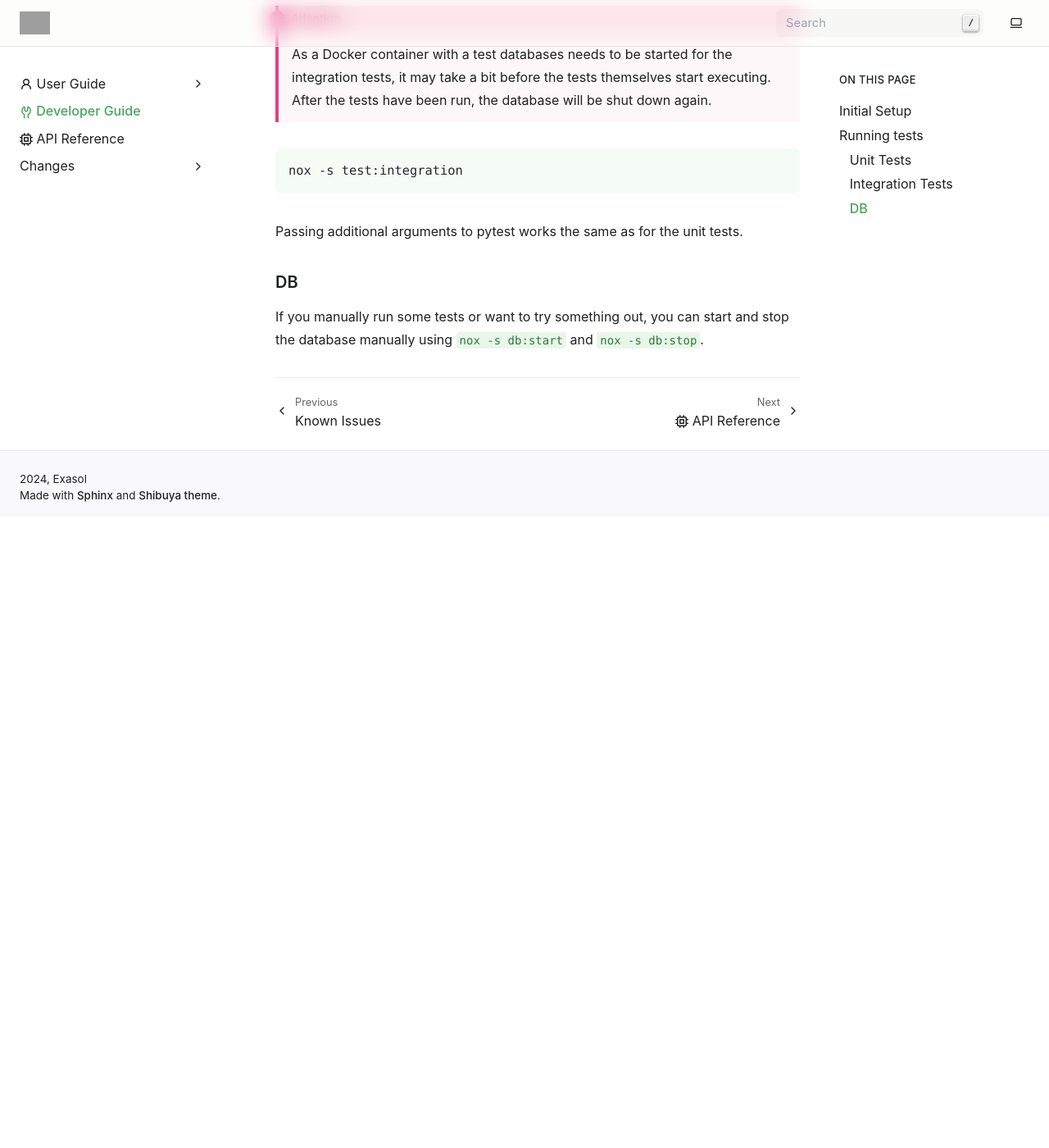
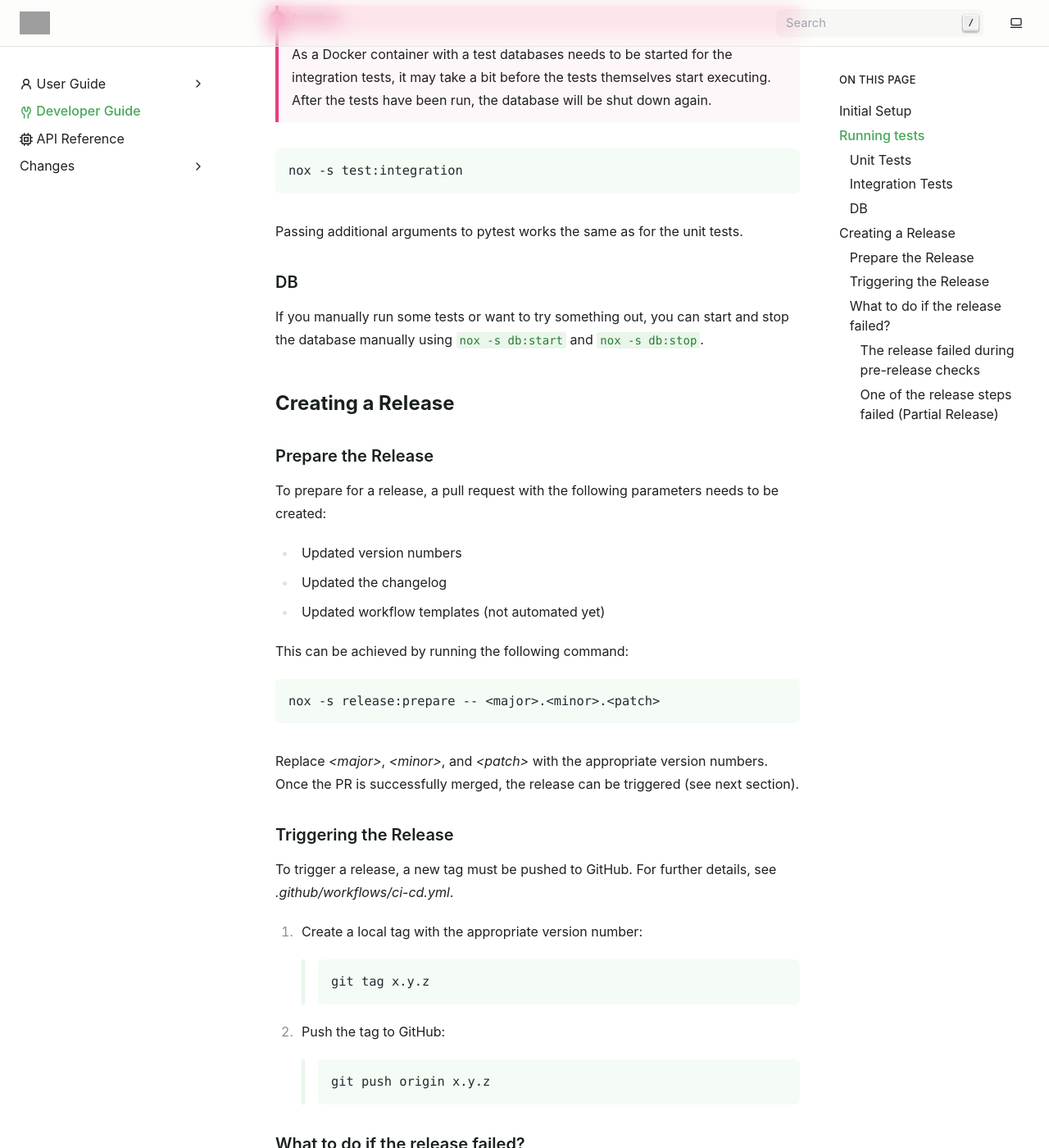
Before and after one commit to exasol/pyexasol, a Sphinx documentation site: the page built from doc/developer_guide.rst, in a window 1280 px wide and 1400 px high, scrolled down 1165 px. Shown: the whole window at 82% size. Built offline with Sphinx 7.4.7, drawn with Linux system fonts in a browser that asks for light colours; pages that are not in the unit, such as notebooks, are missing from menus; before the commit the page ends 1795 px from its top, so only the background shows below that; some of the changed text lies outside the part shown; grey boxes are pictures that could not be loaded.

Commit message:
Add instructions on how to create a release

```diff
--- a/doc/developer_guide.rst
+++ b/doc/developer_guide.rst
@@ -56,3 +56,75 @@ Passing additional arguments to pytest works the same as for the unit tests.
 DB
 --
 If you manually run some tests or want to try something out, you can start and stop the database manually using ``nox -s db:start`` and ``nox -s db:stop``.
+
+Creating a Release
+++++++++++++++++++
+
+Prepare the Release
+-------------------
+
+To prepare for a release, a pull request with the following parameters needs to be created:
+
+- Updated version numbers
+- Updated the changelog
+- Updated workflow templates (not automated yet)
+
+This can be achieved by running the following command:
+
+.. code-block:: shell
+
+   nox -s release:prepare -- <major>.<minor>.<patch>
+
+Replace `<major>`, `<minor>`, and `<patch>` with the appropriate version numbers.
+Once the PR is successfully merged, the release can be triggered (see next section).
+
+Triggering the Release
+----------------------
+
+To trigger a release, a new tag must be pushed to GitHub. For further details, see `.github/workflows/ci-cd.yml`.
+
+1. Create a local tag with the appropriate version number:
+
+    .. code-block:: shell
+
+        git tag x.y.z
+
+2. Push the tag to GitHub:
+
+    .. code-block:: shell
+
+        git push origin x.y.z
+
+
+What to do if the release failed?
+---------------------------------
+
+The release failed during pre-release checks
+~~~~~~~~~~~~~~~~~~~~~~~~~~~~~~~~~~~~~~~~~~~~
+
+#. Delete the local tag
+
+    .. code-block:: shell
+
+        git tag -d x.y.z
+
+#. Delete the remote tag
+
+    .. code-block:: shell
+
+        git push --delete origin x.y.z
+
+#. Fix the issue(s) which lead to the failing checks
+#. Start the release process from the beginning
+
+
+One of the release steps failed (Partial Release)
+~~~~~~~~~~~~~~~~~~~~~~~~~~~~~~~~~~~~~~~~~~~~~~~~~
+#. Check the Github action/workflow to see which steps failed
+#. Finish or redo the failed release steps manually
+
+.. note:: Example
+
+    **Scenario**: Publishing of the release on Github was successfully but during the PyPi release, the upload step got interrupted.
+
+    **Solution**: Manually push the package to PyPi
```
